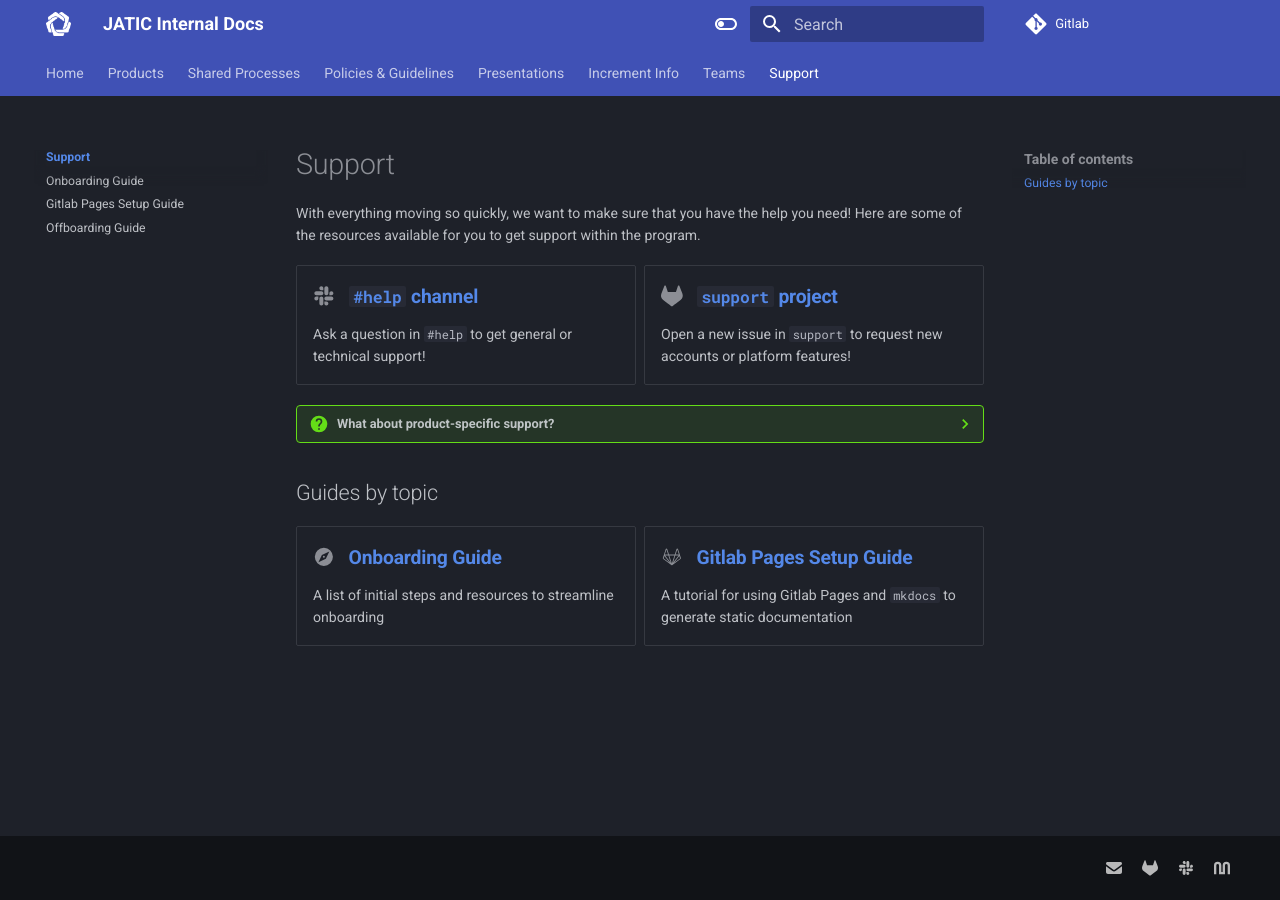
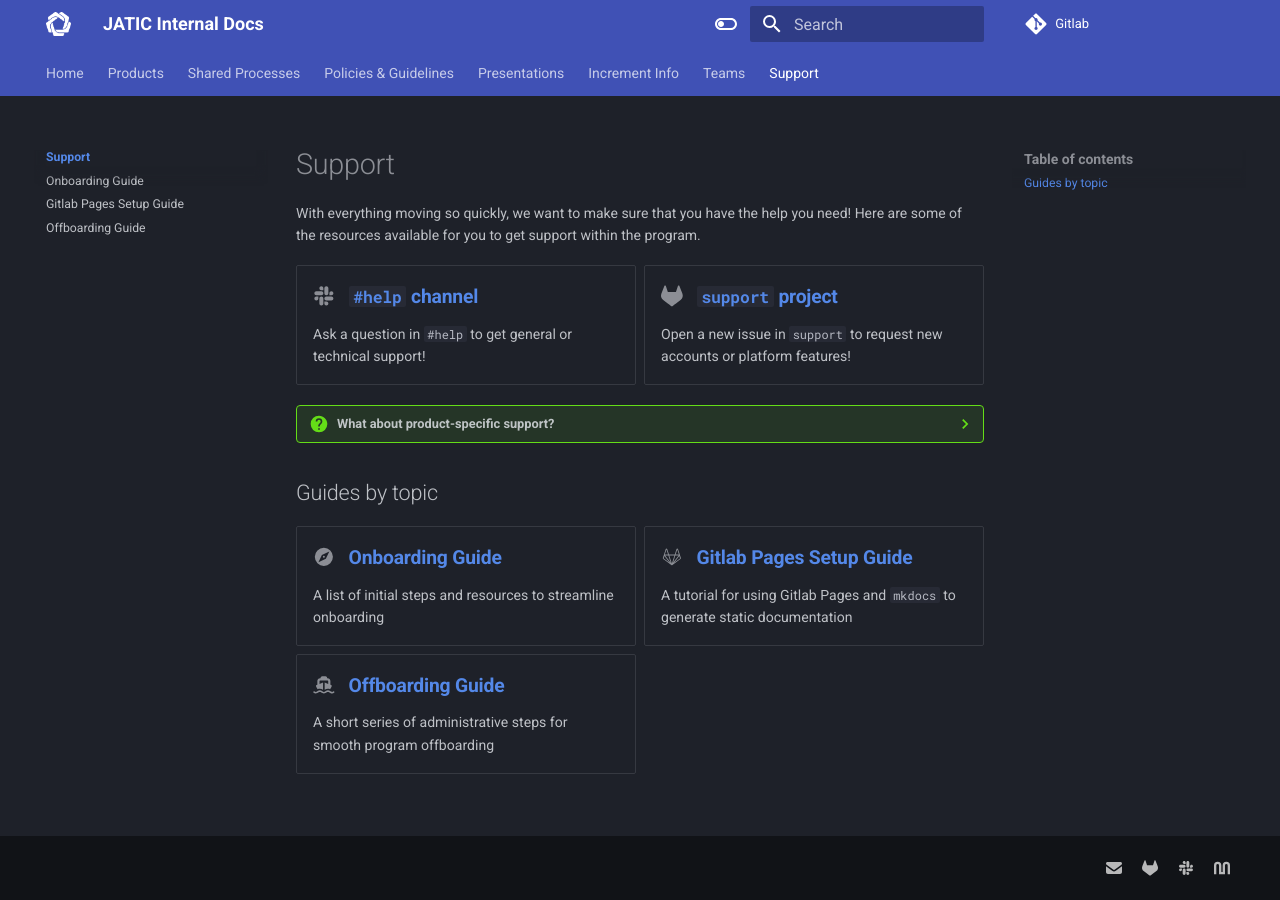
Before and after one commit to zheng0xd/JATIC-internal-docs, an MkDocs documentation site: the page built from docs/support/index.md, in a window 1280 px wide. Built offline with MkDocs 1.6.1 and Material for MkDocs 9.7.7, drawn with Linux system fonts in a browser that asks for light colours.

Commit message:
offboarding edits

```diff
--- a/docs/support/index.md
+++ b/docs/support/index.md
@@ -30,4 +30,8 @@ With everything moving so quickly, we want to make sure that you have the help y
 
     A tutorial for using Gitlab Pages and `mkdocs` to generate static documentation
 
+-   ###### :fontawesome-solid-ship: &nbsp; [Offboarding Guide](offboarding.md)
+
+    A short series of administrative steps for smooth program offboarding
+
 </div>
```
Also changed, not shown: docs/support/offboarding.md (+1 -1 lines).
